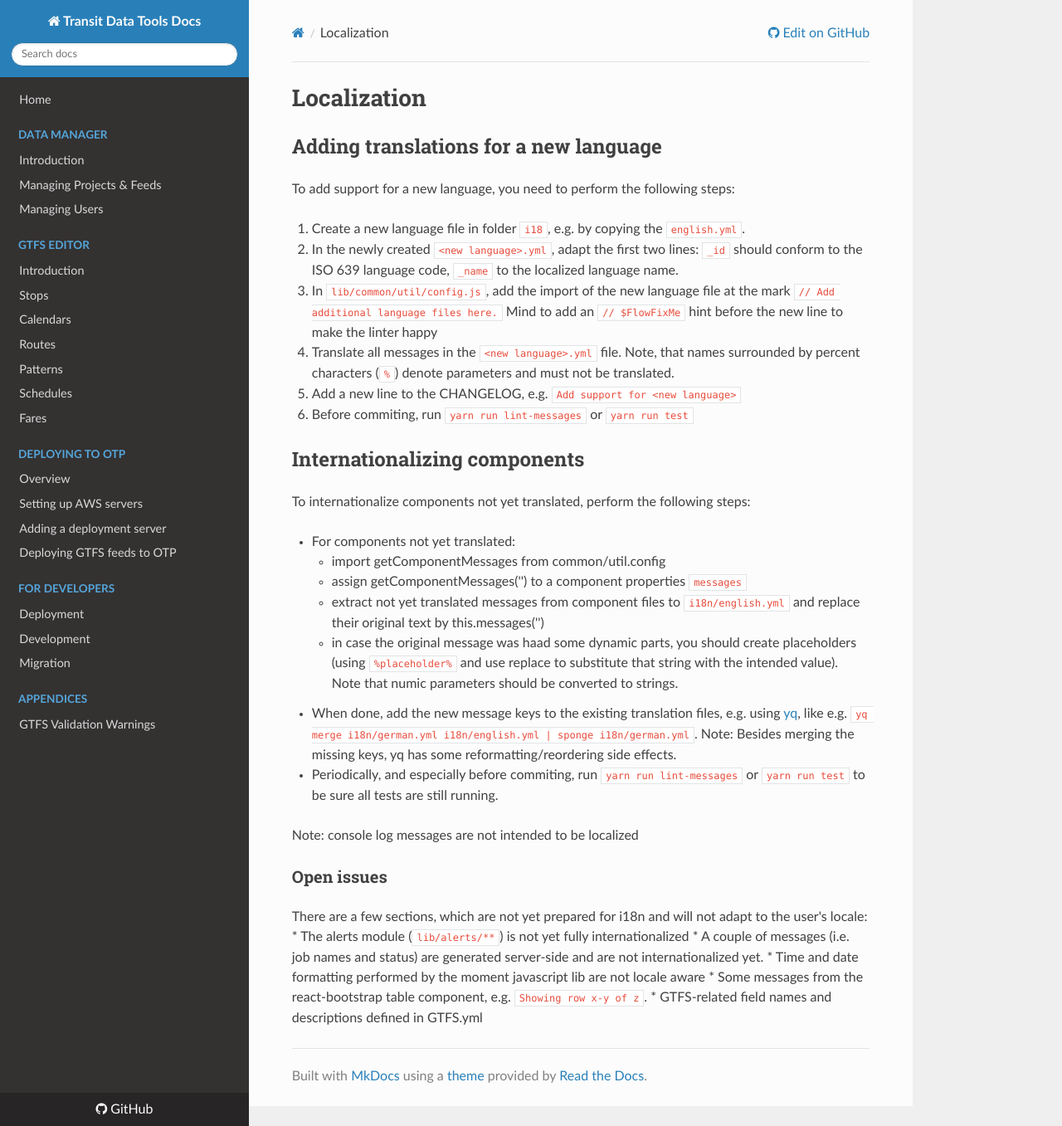
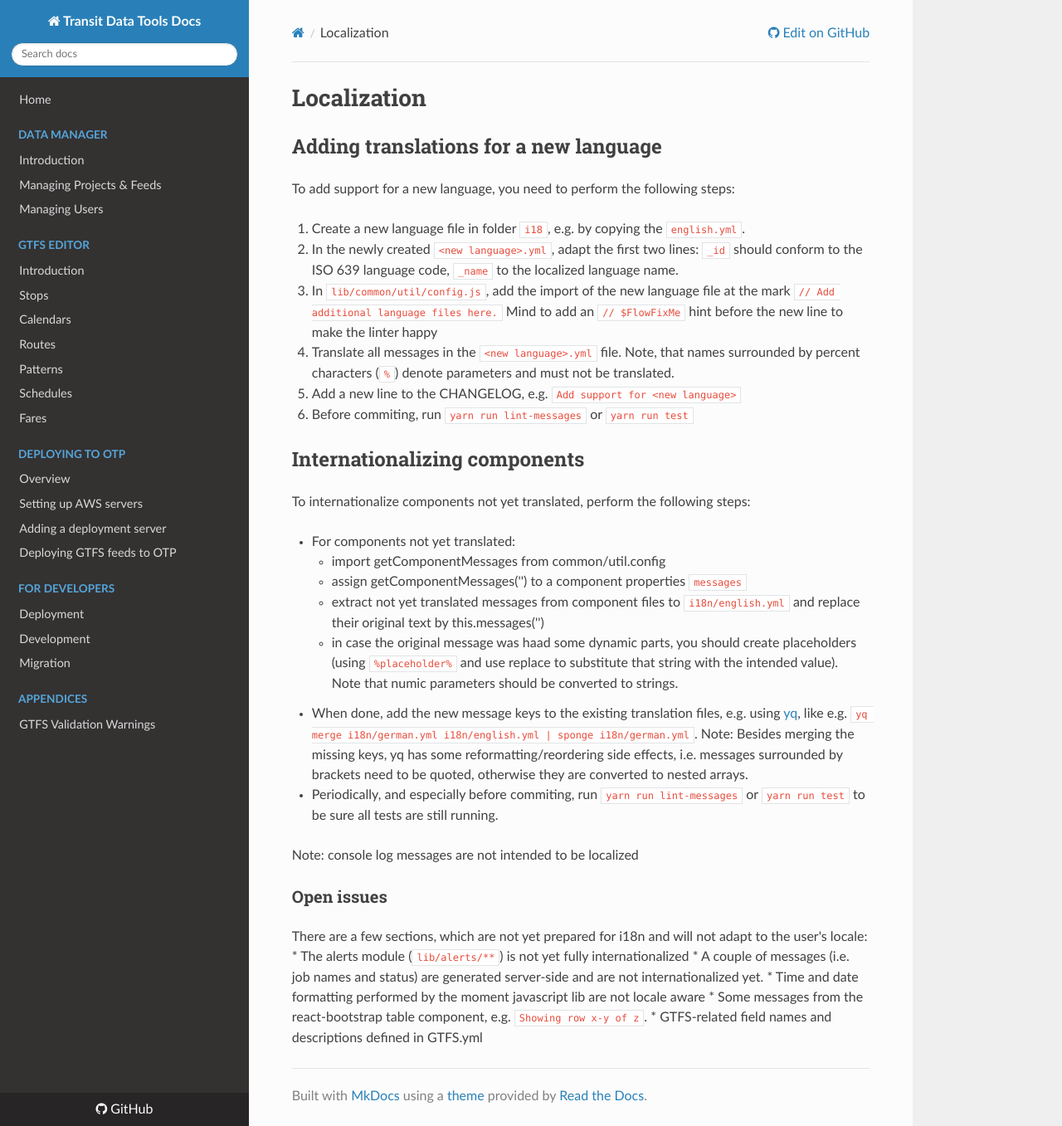
Before and after one commit to wtchen/datatools-ui, an MkDocs documentation site: the page built from docs/dev/localization.md, in a window 1280 px wide and 1357 px high. Shown: the whole window at 83% size. Built offline with MkDocs 1.6.1, drawn with Linux system fonts in a browser that asks for light colours; nearby versions of some CDN libraries.

Commit message:
Fixes bracket issue
Signed-off-by: Holger Bruch <hb@mfdz.de>

```diff
--- a/docs/dev/localization.md
+++ b/docs/dev/localization.md
@@ -19,7 +19,7 @@ To internationalize components not yet translated, perform the following steps:
 	* assign getComponentMessages('<ComponentName>') to a component properties `messages`
 	* extract not yet translated messages from component files to `i18n/english.yml` and replace their original text by this.messages('<key>')
 	* in case the original message was haad some dynamic parts, you should create placeholders (using `%placeholder%` and use replace to substitute that string with the intended value). Note that numic parameters should be converted to strings.
-* When done, add the new message keys to the existing translation files, e.g. using [yq](https://mikefarah.gitbook.io/yq/v/v2.x/), like e.g. `yq merge i18n/german.yml i18n/english.yml | sponge i18n/german.yml`. Note: Besides merging the missing keys, yq has some reformatting/reordering side effects.
+* When done, add the new message keys to the existing translation files, e.g. using [yq](https://mikefarah.gitbook.io/yq/v/v2.x/), like e.g. `yq merge i18n/german.yml i18n/english.yml | sponge i18n/german.yml`. Note: Besides merging the missing keys, yq has some reformatting/reordering side effects, i.e. messages surrounded by brackets need to be quoted, otherwise they are converted to nested arrays.
 * Periodically, and especially before commiting, run `yarn run lint-messages` or `yarn run test` to be sure all tests are still running.
 
 Note: console log messages are not intended to be localized
--- a/i18n/english.yml
+++ b/i18n/english.yml
@@ -357,7 +357,7 @@ components:
   FeedSourceAttributes:
     lastUpdated: Updated
   FeedSourcePanel:
-    chooseProject: [choose project]
+    chooseProject: '[choose project]'
     chooseProjectToView: Choose a project to view feeds
     createOne: Create one.
     filters:
--- a/i18n/german.yml
+++ b/i18n/german.yml
@@ -389,8 +389,7 @@ components:
   FeedSourceAttributes:
     lastUpdated: Aktualisiert
   FeedSourcePanel:
-    chooseProject:
-    - Projekt auswählen
+    chooseProject: '[Projekt auswählen]'
     chooseProjectToView: Projekt wählen um Feeds anzusehen
     createOne: Projekt erstellen.
     filters:
--- a/i18n/polish.yml
+++ b/i18n/polish.yml
@@ -382,8 +382,7 @@ components:
   FeedSourceAttributes:
     lastUpdated: Zaktualizowano
   FeedSourcePanel:
-    chooseProject:
-    - choose project
+    chooseProject: '[choose project]'
     chooseProjectToView: Choose a project to view feeds
     createOne: Create one.
     filters:
```
